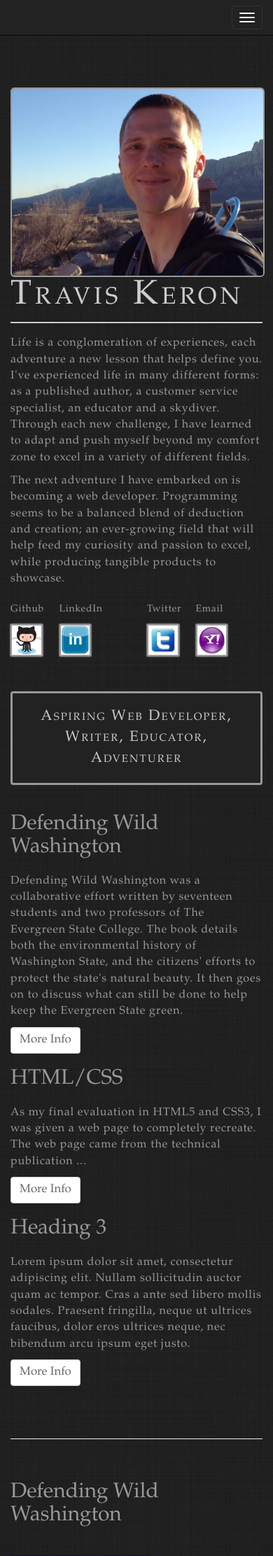
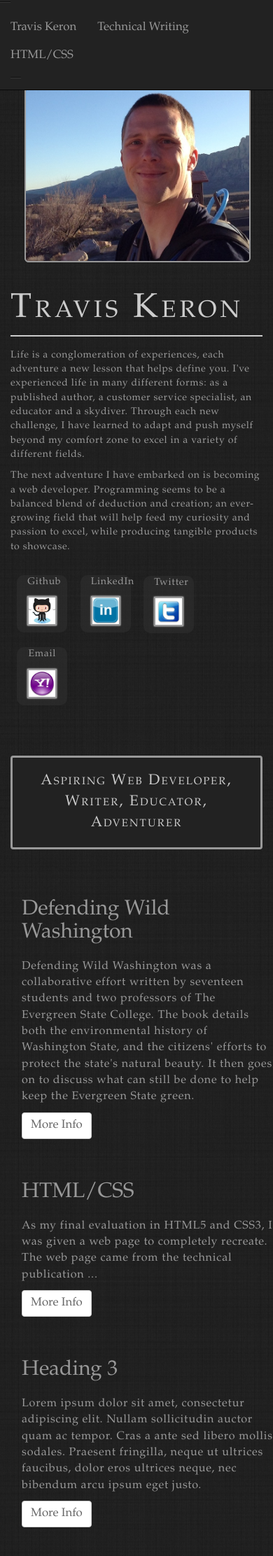
Before and after one commit to dechulion/dechulion.github.io, a PHP site: page / in a window 390 px wide; the page is wider, and only the part inside the window is pictured. Shown: the top 2224 px of that part at 70% size. Run offline with PHP 8.4, Linux system fonts and the light colour scheme; some libraries are stand-ins or nearby versions.

Commit message:
Make page responsive

```diff
--- a/css/my.css
+++ b/css/my.css
@@ -29,6 +29,7 @@ h1 {
 
 h2 {
   margin-bottom: 20px;
+  color: #999;
 }
 
 .navbar-inverse {
@@ -73,14 +74,18 @@ h2 {
 }
 
 .icon {
-  width: 90%;
+  width: 100%;
   border: solid 2px #999;
   box-shadow: 0 0 .15em #fff;
-  margin-right: 10px;
+
 }
 
 .logo {
-  padding-left: 0px;
+  width: 37%;
+  background-color: rgba(50, 50, 50, .5);
+  border-radius: 10px;
+  margin: auto;
+  padding-bottom: 10px;
 }
 
 .logo:hover {
@@ -111,13 +116,16 @@ h2 {
   box-shadow: -.25em -.25em .2em #fff;
   }
 
-.abridged {
+.abridged_projects {
   margin-bottom: 75px;
 }
 
+.projects h2:hover {
+  color: #fff;
+  text-decoration: underline;
+}
 
-
-.projects:hover {
+/*.projects:hover {
   background-color: rgba(75, 75, 75, .3);
   border-radius: 10px;
   padding-bottom: 20px;
@@ -128,11 +136,16 @@ h2 {
   margin-top: 40px;
   padding-bottom: 20px;
   margin-bottom: 40px;
-}
+}*/
 
 .projects h2 {
   margin-bottom: 40px;
   padding-left: 15px;
+}
+
+.projects img {
+ width: 200px;
+ hieght: 300px;
 }
 
 .col-lg-4 p {
@@ -149,33 +162,40 @@ p {
   line-height: 1.45em;
 }
 
-@media screen and (max-width: 992px) {
-  .resources,
-  .contacts {
-    max-width: 50%;
-    margin-right: 0px;
-    float: left;
-  }
-
-  .logo {
-    max-width: 30%;
-    display: inline-block;
-  }
+@media screen and (max-width: 1200px) {
+.me {
+  width: 50%;
+  float: left;
 }
 
-@media screen and (max-width: 768px) {
-.logo {
-  max-width: 40%;
+.top {
+  width: 100%;
+  height: 382px;
+}
+
+.bottom {
+  position: absolute;
+  width: 94%;
+  height: 382px;
+}
+
+.intro {
+  width: 50%;
+  margin-top: -10px;
+  margin-bottom: 22px;
+  font-size: 1em;
+  float: left;
+}
+
+.abridged-project-info {
+  width: 30%;
+  margin-left: 16px;
+  margin-right: 16px;
+  float: left;
+
 }
 }
 
-@media screen and (max-width: 1200px) {
-  .bottom {
-  position: absolute;
-  width: 97%;
-  border: solid .15em #999;
-}
-}
 
 @media screen and (max-width: 1000px) {
   .bottom {
@@ -183,20 +203,137 @@ p {
   width: 96%;
   border: solid .15em #999;
 }
+
+
+}
+
+@media screen and (max-width: 992px) {
+.me {
+  width: 75%;
+  margin-bottom: 50px;
+  margin-left: 78.5px;
+  margin-right: 78.5px;
+}
+
+.intro {
+  width: 100%;
+}
+
+.bottom {
+  width: 95%;
+}
+
+.logo {
+  margin-top: 20px;
+  margin-right: 5%;
+  margin-left: 5%;
+  width: 15%;
+  float: left;
+  }
+
+.project_img {
+  width: 30%;
+  float: left;
+}
+
+.projects div:last-child {
+  width: 70%;
+  float: left;
+}
+
+.abridged-project-info {
+  width: 100%;
+}
 }
 
 @media screen and (max-width: 768px) {
-  .bottom {
+.me {
+  width: 70%;
+  margin-right: 13.5%;
+  margin-left: 13.5%;
+  }
+
+.collapse {
+  display: inline;
+}
+
+.collapse a {
+  float: left;
+}
+
+
+.navbar-header {
+  display: none;
+}
+
+.bottom {
   position: absolute;
-  width: 96%;
+  width: 95%;
   border: solid .15em #999;
 }
+
+.logo {
+  width: 15%;
+}
+
 }
 
 @media screen and (max-width: 400px) {
-  .bottom {
+
+.me {
+  width: 90%;
+  margin-right: 20px;
+  margin-left: 20px;
+  }
+
+.bottom {
   position: absolute;
-  width: 93%;
+  width: 92%;
+  height: 250px;
   border: solid .15em #999;
 }
+
+.top {
+  height: 250px;
+  width: 100%;
 }
+
+.logo {
+  width: 20%;
+  margin-right: 9.25px;
+  margin-left: 9.25px;
+}
+
+.well {
+  margin-bottom: 50px;
+}
+
+.project_img {
+  width: 100%;
+  margin-bottom: 20px;
+}
+
+.projects div:last-child {
+  width: 100%;
+  font-size: .9em;
+}
+
+.abridged-project-info {
+  margin-bottom: 20px;
+  padding-bottom: 20px;
+}
+}
+/*Clear fix*/
+
+.clearfix:before, .clear-fix:after {
+  content: "";
+  display: table;
+}
+
+.clearfix:after {
+  clear: both;
+}
+
+.clearfix {
+  *zoom: 1;
+}
--- a/index.html
+++ b/index.html
@@ -50,29 +50,29 @@
           <img class="img-responsive img-rounded bottom" src="img/travis.jpg">
           <img class="img-responsive img-rounded top" src="img/me1.png"><!-- take out img-rounded if you don't want the rounded corners on the image -->
         </div>
-        <div class="col-lg-6">
+        <div class="col-lg-6 intro">
           <h1 id="travis_keron">Travis Keron</h1>
-          <div class="intro">
+          <div>
             <p>Life is a conglomeration of experiences, each adventure a new lesson that helps define you. I've experienced life in many different forms: as a published author, a customer service specialist, an educator and a skydiver. Through each new challenge, I have learned to adapt and push myself beyond my comfort zone to excel in a variety of different fields.</p>
             <p>The next adventure I have embarked on is becoming a web developer. Programming seems to be a balanced blend of deduction and creation; an ever-growing field that will help feed my curiosity and passion to excel, while producing tangible products to showcase.</p>
           </div>
           <div class="row">
             <div class="col-md-6 resources">
-              <div class="col-md-4 logo">
+              <div class="col-md-4 logo text-center">
                 <p>Github</p>
                 <a href="https://github.com/dechulion"><img src="img/git.jpg" alt="Github icon" class="icon"></a>
               </div>
-              <div class="col-md-4 logo">
+              <div class="col-md-4 logo text-center">
                 <p>LinkedIn</p>
                 <a href="http://www.linkedin.com/profile/view?id=144181136&trk=nav_responsive_tab_profile"><img src="img/linkedin.jpg" alt="Linkedin icon" class="icon"></a>
               </div>
             </div>
             <div class="col-md-6 contacts">
-              <div class="col-md-4 logo">
+              <div class="col-md-4 logo text-center">
                 <p>Twitter</p>
                 <a href="https://twitter.com/TravisKeron"><img src="img/twitter.jpg" alt="Twitter icon" class="icon"></a>
               </div>
-              <div class="col-md-4 logo">
+              <div class="col-md-4 logo text-center">
                 <p>Email</p>
                 <a href="mailto:dechulion@yahoo.com"><img src="img/yahoo.jpg" alt="Yahoo icon" class="icon"></a>
               </div>
@@ -89,18 +89,18 @@
         </div>
       </div>
 
-      <div class="row abridged">
-        <div class="col-lg-4 abridged-info">
+      <div class="row abridged_projects clearfix">
+        <div class="col-lg-4 abridged-project-info">
           <h2><cite>Defending Wild Washington</cite></h2>
           <p><cite>Defending Wild Washington</cite> was a collaborative effort written by seventeen students and two professors of The Evergreen State College. The book details both the environmental history of Washington State, and the citizens' efforts to protect the state's natural beauty. It then goes on to discuss what can still be done to help keep the Evergreen State green.</p>
           <a class="btn btn-default" href="#defending">More Info</a>
         </div>
-        <div class="col-lg-4 abridged-info">
+        <div class="col-lg-4 abridged-project-info">
           <h2>HTML/CSS</h2>
           <p>As my final evaluation in HTML5 and CSS3, I was given a web page to completely recreate. The web page came from the technical publication ...</p>
           <a class="btn btn-default" href="#html">More Info</a>
         </div>
-        <div class="col-lg-4 abridged-info">
+        <div class="col-lg-4 abridged-project-info">
           <h2>Heading 3</h2>
           <p>Lorem ipsum dolor sit amet, consectetur adipiscing elit. Nullam sollicitudin auctor quam ac tempor. Cras a ante sed libero mollis sodales. Praesent fringilla, neque ut ultrices faucibus, dolor eros ultrices neque, nec bibendum arcu ipsum eget justo.</p>
           <a class="btn btn-default" href="#">More Info</a>
@@ -109,9 +109,9 @@
 
       <hr id="defending">
 
-      <div class="row projects">
-        <h2><cite>Defending Wild Washington</cite></h2>
-        <div class="col-md-4">
+      <div class="row projects clearfix">
+        <a href="http://academic.evergreen.edu/w/warway24/"><h2><cite>Defending Wild Washington</cite></h2></a>
+        <div class="col-md-4 project_img">
           <img src="img/defending.jpg">
         </div>
         <div class="col-md-8">
@@ -121,10 +121,10 @@
 
       <hr id="html">
 
-      <div class="row projects">
-        <h2>HTML/CSS</h2>
-        <div class="col-md-4">
-          <img src="img/placeholder.jpg">
+      <div class="row projects clearfix">
+        <a href="http://htmlpreview.github.io/?https://github.com/dechulion/bootstrap-practice/blob/master/webpage-remake/index.html"><h2>HTML/CSS</h2></a>
+        <div class="col-md-4 project_img">
+          <img src="img/css_project.png">
         </div>
         <div class="col-md-8">
           <p>This was the final project for my lessons with HTML5 and CSS3. I recreated a website by starting with a bootstrap template and then incorporated my own code. I made extensive use of columns, as well as altering the position of elements using absolute and relative positioning and floats. The source material for the website came from ...</p>
```
Also changed, not shown: img/css_project.png (added).
